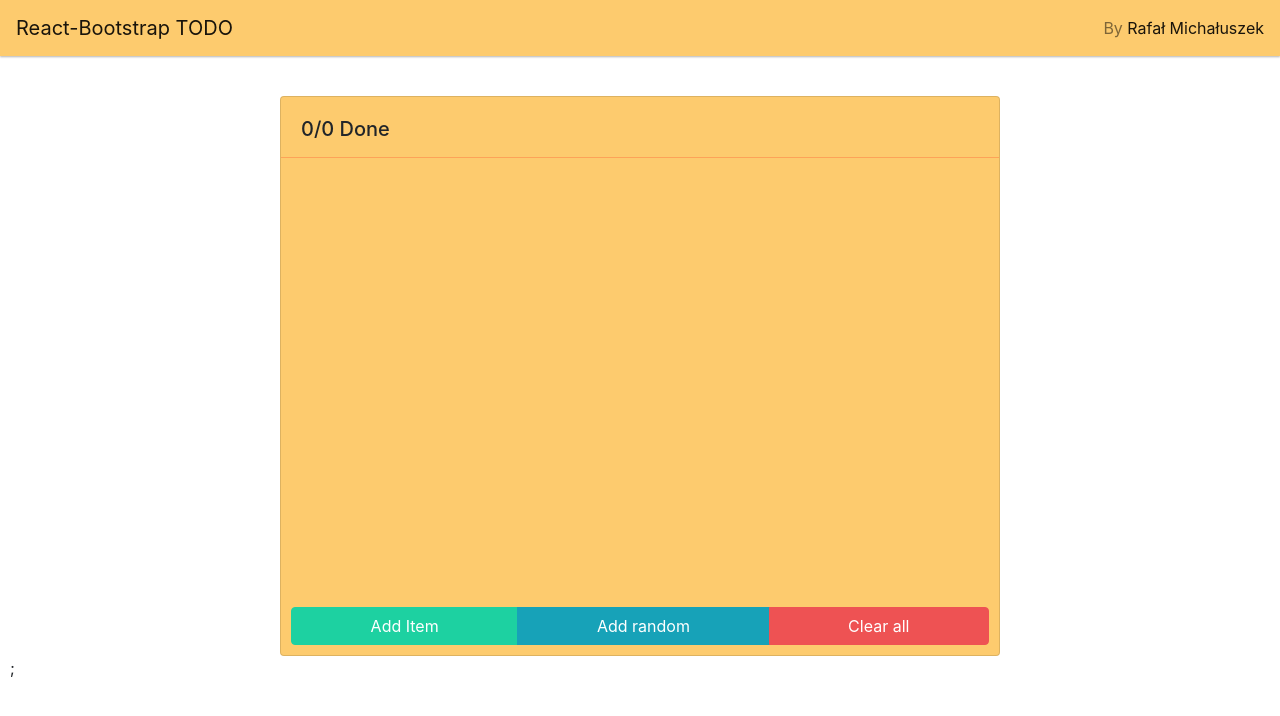
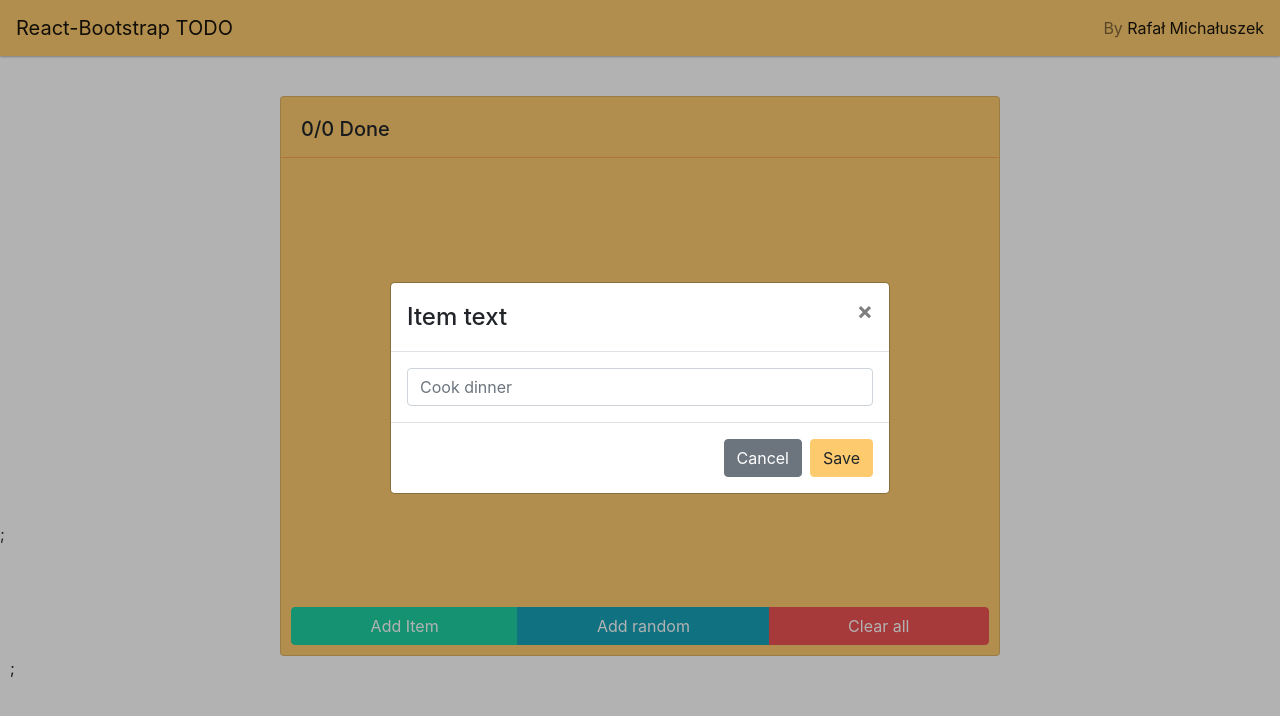
Before and after one commit to rmichaluszek/react-bootstrap-todo, a React app: page / in a window 1280 px wide. Shown: the top 716 px of the page. Built offline with nearby package versions, Linux system fonts and the light colour scheme.

Commit message:
Added modal dialog

```diff
--- a/src/Components/App.js
+++ b/src/Components/App.js
@@ -2,12 +2,14 @@ import React from 'react';
 
 import NavbarComponent from './NavbarComponent';
 import ToDoComponent from './ToDoComponent';
+import InputModalComponent from './InputModalComponent';
 
 function App() {
   return (
     <div className="App">
       <NavbarComponent/>
       <ToDoComponent/>
+      <InputModalComponent/>
     </div>
   );
 }
--- /dev/null
+++ b/src/Components/InputModalComponent.js
@@ -0,0 +1,38 @@
+import React from 'react';
+
+import { Modal, Button, Form } from 'react-bootstrap';
+
+class InputModalComponent extends React.Component {
+
+  constructor(props) {
+    super(props);
+
+
+  }
+  render() {
+    return (
+      <div className="InputModalComponent">
+
+        <div className="DialogContainer">
+          <Modal.Dialog>
+            <Modal.Header closeButton>
+              <Modal.Title>Item text</Modal.Title>
+            </Modal.Header>
+
+            <Modal.Body>
+                <Form.Control type="text" maxlength="50" placeholder="Cook dinner" />
+            </Modal.Body>
+
+            <Modal.Footer>
+              <Button variant="secondary">Cancel</Button>
+              <Button variant="primary">Save</Button>
+            </Modal.Footer>
+          </Modal.Dialog>;
+        </div>
+
+      </div>
+    );
+  }
+}
+
+export default InputModalComponent;
--- a/src/Components/ToDoComponent.js
+++ b/src/Components/ToDoComponent.js
@@ -52,7 +52,7 @@ class ToDoComponent extends React.Component {
       items: [
         ...this.state.items,
         {
-          text: "Lorem ipsum dolor sit amet, consectetur adipiscing elit, sed do eiusmod tempor incididunt ut labore et dolore magna aliqua. Ut enim ad minim veniam",
+          text: "Lorem ipsum dolor sit amet",
           done: false
         }
       ]
--- a/src/Styles/_custom-styles.scss
+++ b/src/Styles/_custom-styles.scss
@@ -74,3 +74,22 @@
         }
     }
 }
+
+.InputModalComponent {
+    background: rgba(0,0,0,0.3);
+    position: absolute;
+    left: 0;
+    right: 0;
+    top: 0;
+    bottom: 0;
+    width: 100%;
+    height: 100%;
+    display: table;
+
+    .DialogContainer {
+        display: table-cell;
+        vertical-align: middle;
+        width: 300px;
+        margin-left: 100px;
+    }
+}
```
